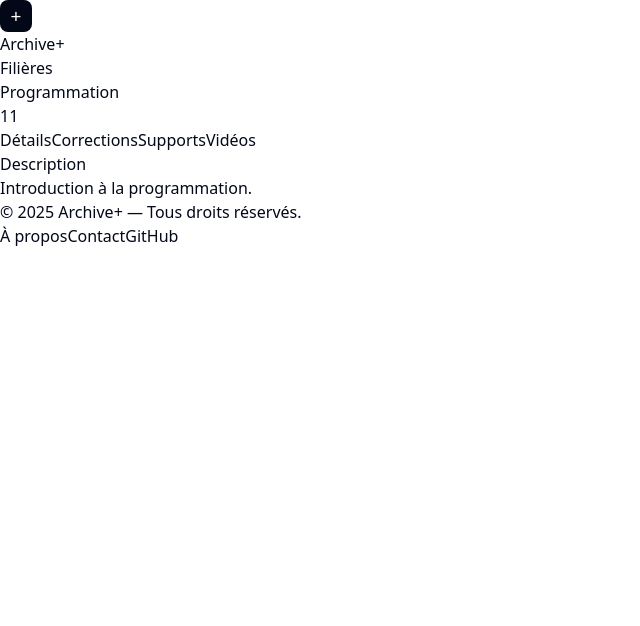
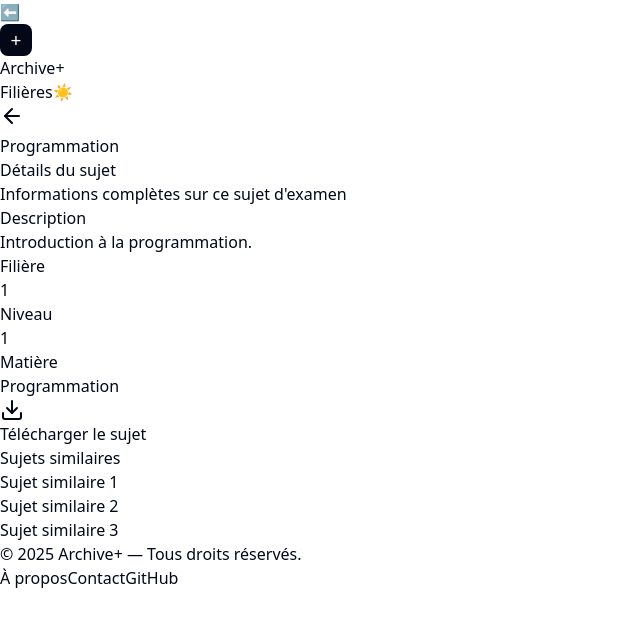
Before and after one commit to Archive-Hub-Dschang/archiv-plus-front-end, a Next.js app: page /fields/1/levels/1/subjects/1 in a window 1280 px wide. Shown: the top 626 px of the page, without its empty margins (0-640 px from the left). Built offline with nearby package versions, Linux system fonts and the light colour scheme.

Commit message:
small update

```diff
--- a/package.json
+++ b/package.json
@@ -9,7 +9,10 @@
     "lint": "next lint"
   },
   "dependencies": {
+    "@radix-ui/react-separator": "^1.1.7",
+    "@radix-ui/react-slot": "^1.2.3",
     "class-variance-authority": "^0.7.1",
+    "lucide-react": "^0.511.0",
     "next": "^15.3.2",
     "react": "^19.0.0",
     "react-dom": "^19.0.0",
--- a/src/app/fields/[fieldId]/levels/[levelId]/subjects/[subjectId]/page.tsx
+++ b/src/app/fields/[fieldId]/levels/[levelId]/subjects/[subjectId]/page.tsx
@@ -1,40 +1,94 @@
 import { getSubjectById } from "@/lib/api/subjects";
 import { notFound } from "next/navigation";
-import SubjectTabs from "@/components/subject-tabs";
+import Link from "next/link";
+import { Button } from "@/components/ui/button";
+import { Card, CardContent, CardDescription, CardFooter, CardHeader, CardTitle } from "@/components/ui/card";
+import { Separator } from "@/components/ui/separator";
+import { ArrowLeft, Download } from "lucide-react";
 
-export default async function SubjectPage({
+export default async function SubjectDetailPage({
   params,
 }: {
   params: { fieldId: string; levelId: string; subjectId: string };
 }) {
+  // Récupération du sujet
   const subject = await getSubjectById(params.subjectId);
-  console.log("subject", subject); // Debug : affichera le sujet trouvé ou null dans le terminal
 
   if (!subject) return notFound();
 
   return (
-    <div className="space-y-6">
-      <div>
-        <h1 className="text-3xl font-bold">{subject.title || subject.name}</h1>
-        <div className="flex gap-2 mt-2">
-          <span className="inline-flex items-center rounded-md bg-primary/10 px-2 py-1 text-xs font-medium text-primary">
-            {subject.fieldId}
-          </span>
-          <span className="inline-flex items-center rounded-md bg-muted px-2 py-1 text-xs font-medium">
-            {subject.levelId}
-          </span>
+    <div className="container py-8">
+      <div className="flex items-center gap-4 mb-6">
+        <Link href={`/fields/${params.fieldId}/levels/${params.levelId}/subjects`}>
+          <Button variant="outline" size="icon">
+            <ArrowLeft className="h-4 w-4" />
+          </Button>
+        </Link>
+        <h1 className="text-2xl font-bold">{subject.title || subject.name}</h1>
+      </div>
+
+      <div className="grid gap-6 md:grid-cols-[2fr_1fr]">
+        <div className="space-y-6">
+          <Card>
+            <CardHeader>
+              <CardTitle>Détails du sujet</CardTitle>
+              <CardDescription>Informations complètes sur ce sujet d'examen</CardDescription>
+            </CardHeader>
+            <CardContent className="space-y-4">
+              <div>
+                <h3 className="font-medium">Description</h3>
+                <p className="text-muted-foreground">{subject.description}</p>
+              </div>
+              <Separator />
+              <div className="grid gap-2 sm:grid-cols-2">
+                <div>
+                  <h3 className="font-medium">Filière</h3>
+                  <p className="text-muted-foreground">{subject.fieldId}</p>
+                </div>
+                <div>
+                  <h3 className="font-medium">Niveau</h3>
+                  <p className="text-muted-foreground">{subject.levelId}</p>
+                </div>
+                <div>
+                  <h3 className="font-medium">Matière</h3>
+                  <p className="text-muted-foreground">{subject.name}</p>
+                </div>
+              </div>
+            </CardContent>
+            <CardFooter>
+              <Link href="/login">
+                <Button className="gap-2">
+                  <Download className="h-4 w-4" />
+                  Télécharger le sujet
+                </Button>
+              </Link>
+            </CardFooter>
+          </Card>
+        </div>
+
+        {/* Colonne droite pour d'autres infos ou actions */}
+        <div className="space-y-6">
+          <Card>
+            <CardHeader>
+              <CardTitle>Sujets similaires</CardTitle>
+            </CardHeader>
+            <CardContent>
+              <ul className="space-y-2">
+                {Array.from({ length: 3 }).map((_, i) => (
+                  <li key={i}>
+                    <Link
+                      href={`/fields/${params.fieldId}/levels/${params.levelId}/subjects/similar-${i + 1}`}
+                      className="text-sm hover:underline hover:text-primary"
+                    >
+                      Sujet similaire {i + 1}
+                    </Link>
+                  </li>
+                ))}
+              </ul>
+            </CardContent>
+          </Card>
         </div>
       </div>
-
-      <SubjectTabs
-        subject={{
-          id: String(subject.id),
-          name: String(subject.title ?? subject.name ?? ""),
-          field: String(subject.fieldId ?? ""),
-          level: String(subject.levelId ?? ""),
-          description: String(subject.description ?? ""),
-        }}
-      />
     </div>
   );
 }
--- a/src/components/layout/footer.tsx
+++ b/src/components/layout/footer.tsx
@@ -10,7 +10,7 @@
         <div className="flex gap-4">
           <Link href="/about" className="hover:underline">À propos</Link>
           <Link href="/contact" className="hover:underline">Contact</Link>
-          <a href="https://github.com/" target="_blank" rel="noopener noreferrer" className="hover:underline">
+          <a href="https://github.com/Archive-Hub-Dschang" target="_blank" rel="noopener noreferrer" className="hover:underline">
             GitHub
           </a>
         </div>
--- a/src/components/layout/header.tsx
+++ b/src/components/layout/header.tsx
@@ -1,9 +1,57 @@
+"use client";
+
 import Link from "next/link";
+import { useEffect, useState } from "react";
+import { useRouter } from "next/navigation";
+
+function ThemeToggle() {
+  const [isDark, setIsDark] = useState(false);
+
+  useEffect(() => {
+    if (typeof window !== "undefined") {
+      setIsDark(document.documentElement.classList.contains("dark"));
+    }
+  }, []);
+
+  const toggleTheme = () => {
+    if (typeof window !== "undefined") {
+      document.documentElement.classList.toggle("dark");
+      setIsDark(document.documentElement.classList.contains("dark"));
+    }
+  };
+
+  return (
+    <button
+      onClick={toggleTheme}
+      className="ml-4 p-2 rounded transition bg-accent text-accent-foreground hover:bg-accent/80"
+      aria-label="Changer le thème"
+      type="button"
+    >
+      {isDark ? "🌙" : "☀️"}
+    </button>
+  );
+}
+
+function BackButton() {
+  const router = useRouter();
+  return (
+    <button
+      onClick={() => router.back()}
+      className="p-0 m-0 bg-transparent border-none shadow-none outline-none text-2xl"
+      aria-label="Retour"
+      type="button"
+    >
+      ⬅️
+    </button>
+  );
+}
 
 export default function Header() {
   return (
     <header className="w-full bg-primary text-primary-foreground shadow-md sticky top-0 z-50">
       <div className="container mx-auto flex flex-col sm:flex-row items-center justify-between py-4 px-4">
+        <div className="flex items-center gap-4">
+          <BackButton />
           <Link href="/" className="text-2xl font-extrabold tracking-tight flex items-center gap-2">
             <svg width="32" height="32" fill="none" viewBox="0 0 24 24" className="text-accent">
               <rect width="24" height="24" rx="6" fill="currentColor" />
@@ -11,8 +59,10 @@
             </svg>
             Archive<span className="text-accent">+</span>
           </Link>
-        <nav className="flex gap-4 mt-4 sm:mt-0">
+        </div>
+        <nav className="flex gap-4 mt-4 sm:mt-0 items-center">
           <Link href="/fields" className="hover:underline hover:text-accent transition">Filières</Link>
+          <ThemeToggle />
         </nav>
       </div>
     </header>
--- /dev/null
+++ b/src/components/ui/button.tsx
@@ -0,0 +1,56 @@
+import * as React from "react"
+import { Slot } from "@radix-ui/react-slot"
+import { cva, type VariantProps } from "class-variance-authority"
+
+import { cn } from "@/lib/utils"
+
+const buttonVariants = cva(
+  "inline-flex items-center justify-center gap-2 whitespace-nowrap rounded-md text-sm font-medium ring-offset-background transition-colors focus-visible:outline-none focus-visible:ring-2 focus-visible:ring-ring focus-visible:ring-offset-2 disabled:pointer-events-none disabled:opacity-50 [&_svg]:pointer-events-none [&_svg]:size-4 [&_svg]:shrink-0",
+  {
+    variants: {
+      variant: {
+        default: "bg-primary text-primary-foreground hover:bg-primary/90",
+        destructive:
+          "bg-destructive text-destructive-foreground hover:bg-destructive/90",
+        outline:
+          "border border-input bg-background hover:bg-accent hover:text-accent-foreground",
+        secondary:
+          "bg-secondary text-secondary-foreground hover:bg-secondary/80",
+        ghost: "hover:bg-accent hover:text-accent-foreground",
+        link: "text-primary underline-offset-4 hover:underline",
+      },
+      size: {
+        default: "h-10 px-4 py-2",
+        sm: "h-9 rounded-md px-3",
+        lg: "h-11 rounded-md px-8",
+        icon: "h-10 w-10",
+      },
+    },
+    defaultVariants: {
+      variant: "default",
+      size: "default",
+    },
+  }
+)
+
+export interface ButtonProps
+  extends React.ButtonHTMLAttributes<HTMLButtonElement>,
+    VariantProps<typeof buttonVariants> {
+  asChild?: boolean
+}
+
+const Button = React.forwardRef<HTMLButtonElement, ButtonProps>(
+  ({ className, variant, size, asChild = false, ...props }, ref) => {
+    const Comp = asChild ? Slot : "button"
+    return (
+      <Comp
+        className={cn(buttonVariants({ variant, size, className }))}
+        ref={ref}
+        {...props}
+      />
+    )
+  }
+)
+Button.displayName = "Button"
+
+export { Button, buttonVariants }
--- /dev/null
+++ b/src/components/ui/separator.tsx
@@ -0,0 +1,31 @@
+"use client"
+
+import * as React from "react"
+import * as SeparatorPrimitive from "@radix-ui/react-separator"
+
+import { cn } from "@/lib/utils"
+
+const Separator = React.forwardRef<
+  React.ElementRef<typeof SeparatorPrimitive.Root>,
+  React.ComponentPropsWithoutRef<typeof SeparatorPrimitive.Root>
+>(
+  (
+    { className, orientation = "horizontal", decorative = true, ...props },
+    ref
+  ) => (
+    <SeparatorPrimitive.Root
+      ref={ref}
+      decorative={decorative}
+      orientation={orientation}
+      className={cn(
+        "shrink-0 bg-border",
+        orientation === "horizontal" ? "h-[1px] w-full" : "h-full w-[1px]",
+        className
+      )}
+      {...props}
+    />
+  )
+)
+Separator.displayName = SeparatorPrimitive.Root.displayName
+
+export { Separator }
--- a/src/lib/api/subjects.ts
+++ b/src/lib/api/subjects.ts
@@ -48,7 +48,11 @@
 }
 
 // Récupérer un sujet par son id
-export async function getSubjectById(id: string): Promise<Subject | null> {
-  const subject = subjectsData.find((subject) => subject.id === id);
-  return subject || null;
+export async function getSubjectById(id: string, fieldId?: string, levelId?: string): Promise<Subject | null> {
+  return subjectsData.find(
+    (subject) =>
+      subject.id === id &&
+      (!fieldId || subject.fieldId === fieldId) &&
+      (!levelId || subject.levelId === levelId)
+  ) || null;
 }
```
Also changed, not shown: src/app/layout.tsx (+5 -17 lines), 1 other file (tests, documents, lock files or other folders). Lines whose indentation alone changed are shown as unchanged.
